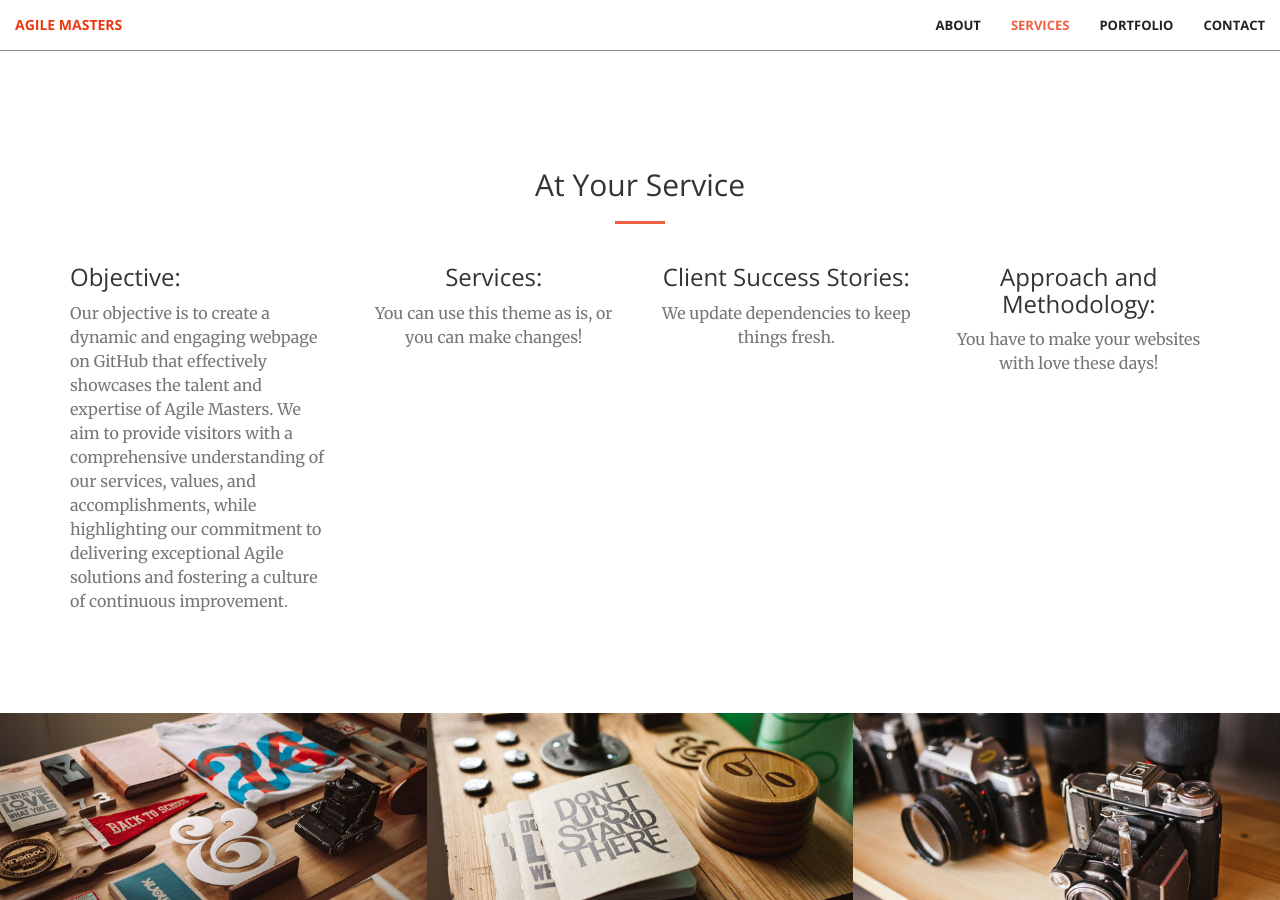
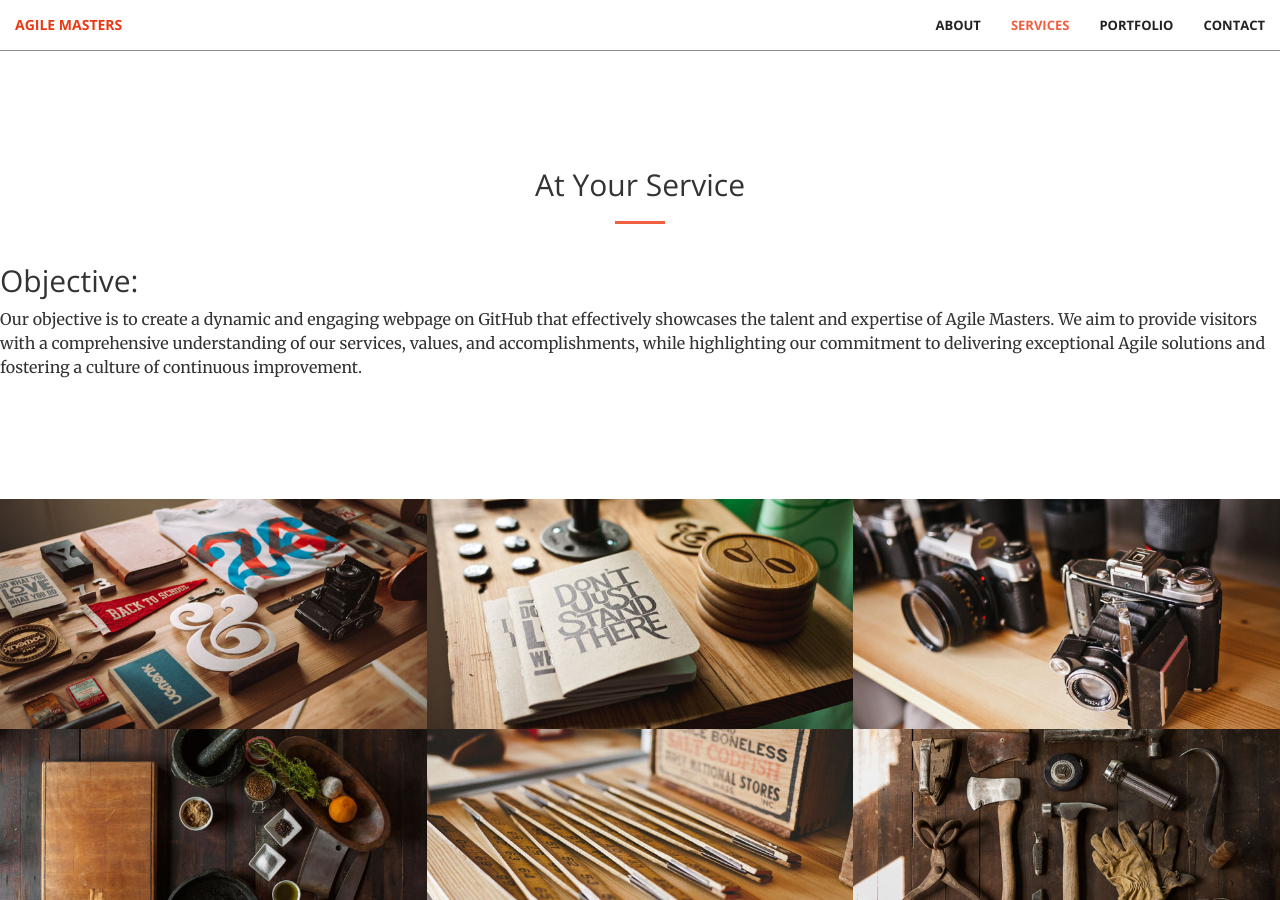
Before and after one commit to legitt23/legitt23, a Jekyll site: the page built from index.md, in a window 1280 px wide and 900 px high, scrolled down 1730 px. Built offline with Jekyll 4.4.1, drawn with Linux system fonts in a browser that asks for light colours.

Commit message:
Update content.html

```diff
--- a/_includes/content.html
+++ b/_includes/content.html
@@ -8,36 +8,6 @@
             </div>
         </div>
     </div>
-    <div class="container">
-        <div class="row">
-            <div class="col-lg-3 col-md-6 text-align">
-                <div class="service-box">
-
-                    <h3>Objective:</h3>
-                    <p class="text-muted">Our objective is to create a dynamic and engaging webpage on GitHub that effectively showcases the talent and expertise of Agile Masters. We aim to provide visitors with a comprehensive understanding of our services, values, and accomplishments, while highlighting our commitment to delivering exceptional Agile solutions and fostering a culture of continuous improvement.</p>
-                </div>
-            </div>
-            <div class="col-lg-3 col-md-6 text-center">
-                <div class="service-box">
-
-                    <h3>Services:</h3>
-                    <p class="text-muted">You can use this theme as is, or you can make changes!</p>
-                </div>
-            </div>
-            <div class="col-lg-3 col-md-6 text-center">
-                <div class="service-box">
-
-                    <h3>Client Success Stories:</h3>
-                    <p class="text-muted">We update dependencies to keep things fresh.</p>
-                </div>
-            </div>
-            <div class="col-lg-3 col-md-6 text-center">
-                <div class="service-box">
-
-                    <h3>Approach and Methodology:</h3>
-                    <p class="text-muted">You have to make your websites with love these days!</p>
-                </div>
-            </div>
-        </div>
-    </div>
+    <h2>Objective:</h2>
+    <p>Our objective is to create a dynamic and engaging webpage on GitHub that effectively showcases the talent and expertise of Agile Masters. We aim to provide visitors with a comprehensive understanding of our services, values, and accomplishments, while highlighting our commitment to delivering exceptional Agile solutions and fostering a culture of continuous improvement.</p>
 </section>
```
